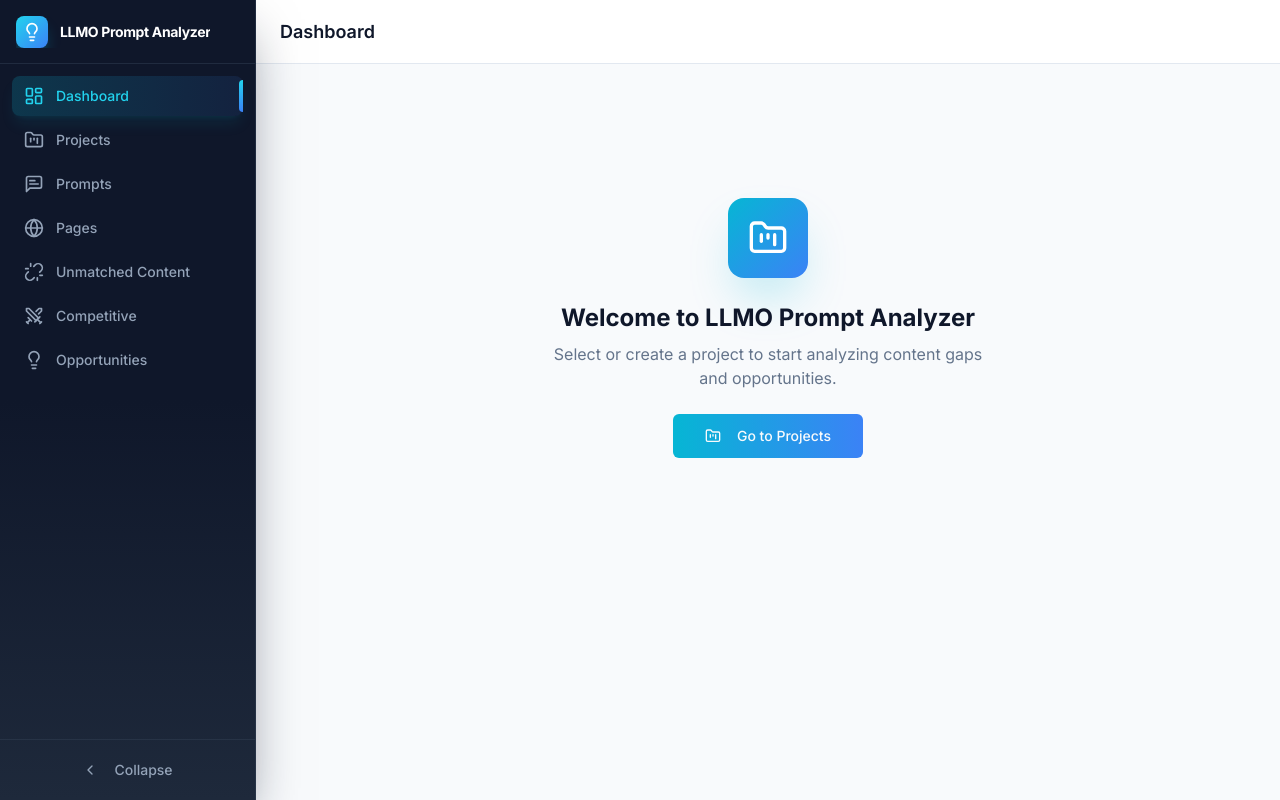
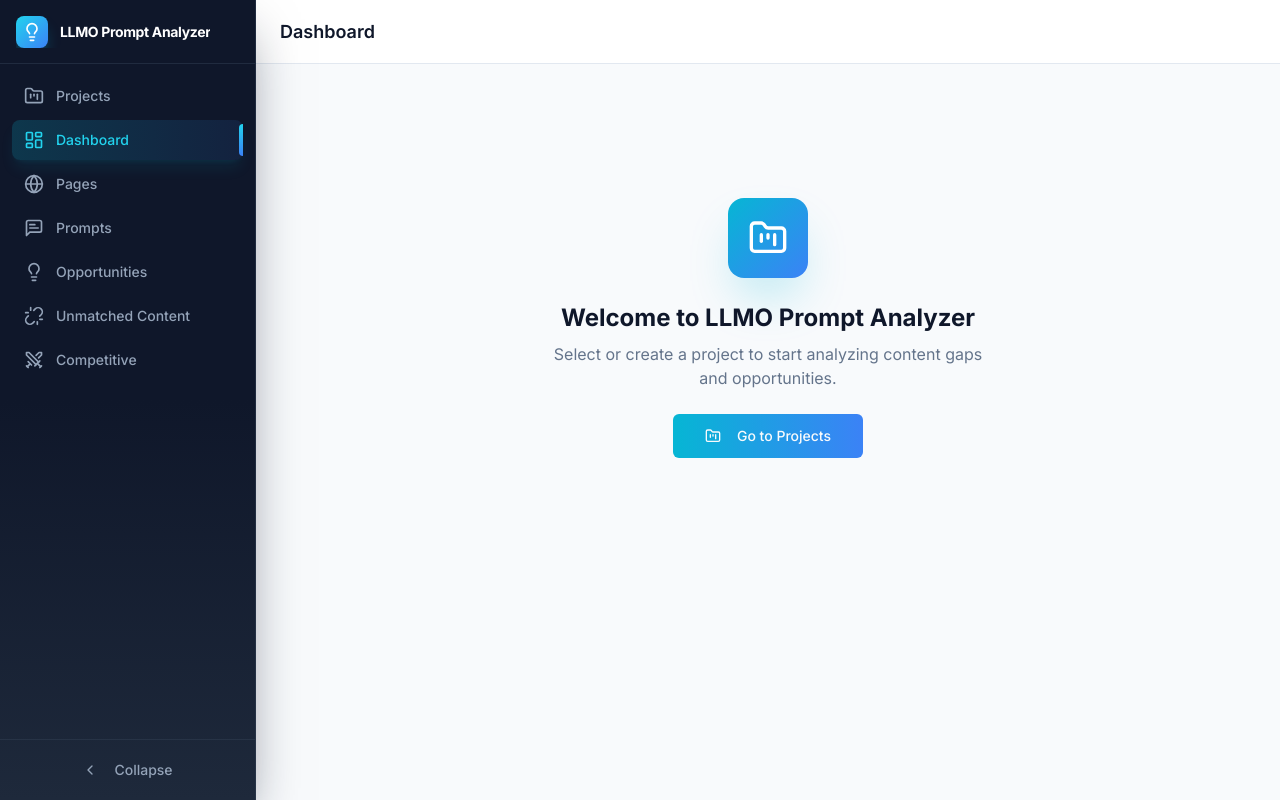
Before and after one commit to AndreiAlexandruParaschiv/llmo-prompts-intent, a React (Vite) app in the folder frontend/: page /dashboard in a window 1280 px wide. Built offline with nearby package versions, Linux system fonts and the light colour scheme.

Commit message:
Reorder navigation: Projects, Dashboard, Pages, Prompts, Opportunities, Unmatched Content, Competitive

```diff
--- a/frontend/src/components/Layout.tsx
+++ b/frontend/src/components/Layout.tsx
@@ -17,13 +17,13 @@ import { Button } from '@/components/ui/button'
 import { useProjectStore } from '@/stores/projectStore'
 
 const navigation = [
+  { name: 'Projects', href: '/projects', icon: FolderKanban },
   { name: 'Dashboard', href: '/dashboard', icon: LayoutDashboard },
-  { name: 'Projects', href: '/projects', icon: FolderKanban },
+  { name: 'Pages', href: '/pages', icon: Globe },
   { name: 'Prompts', href: '/prompts', icon: MessageSquareText },
-  { name: 'Pages', href: '/pages', icon: Globe },
+  { name: 'Opportunities', href: '/opportunities', icon: Lightbulb },
   { name: 'Unmatched Content', href: '/orphan-pages', icon: Unlink },
   { name: 'Competitive', href: '/competitive', icon: Swords },
-  { name: 'Opportunities', href: '/opportunities', icon: Lightbulb },
 ]
 
 export default function Layout() {
```
